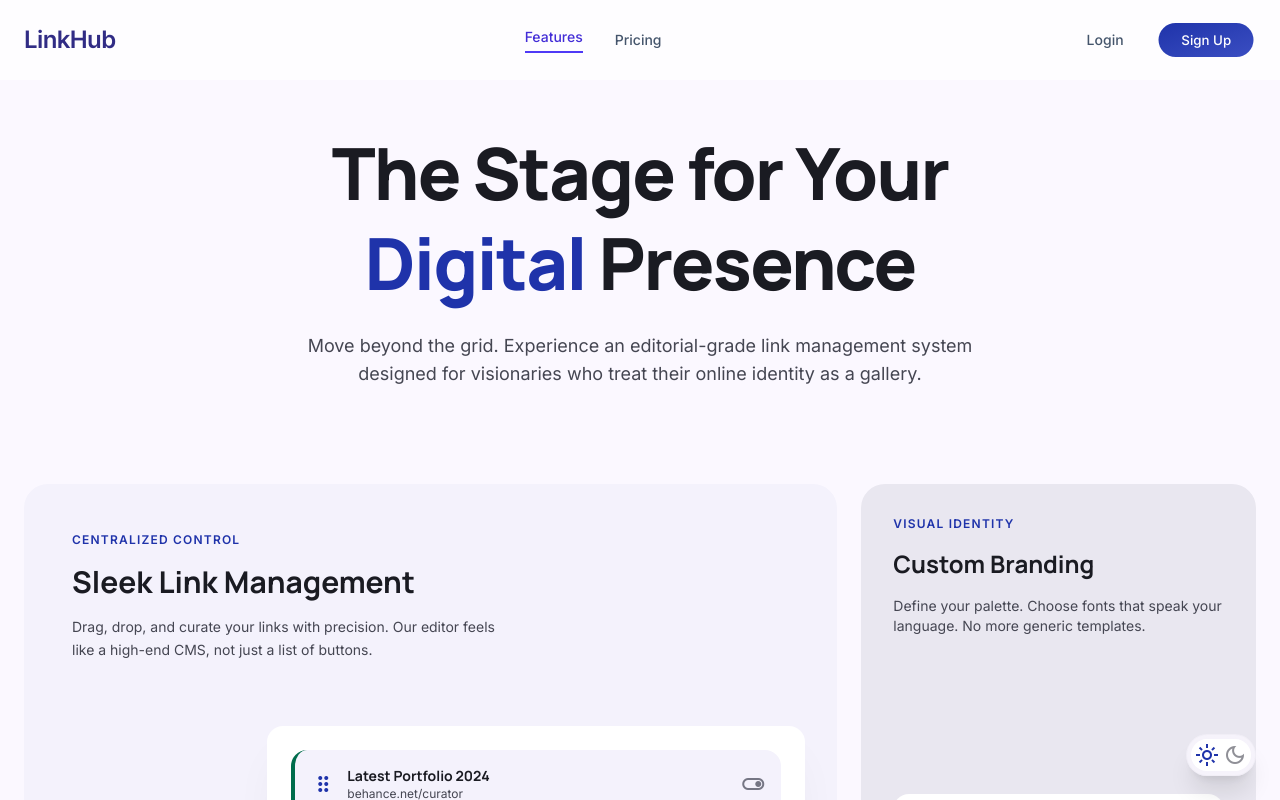
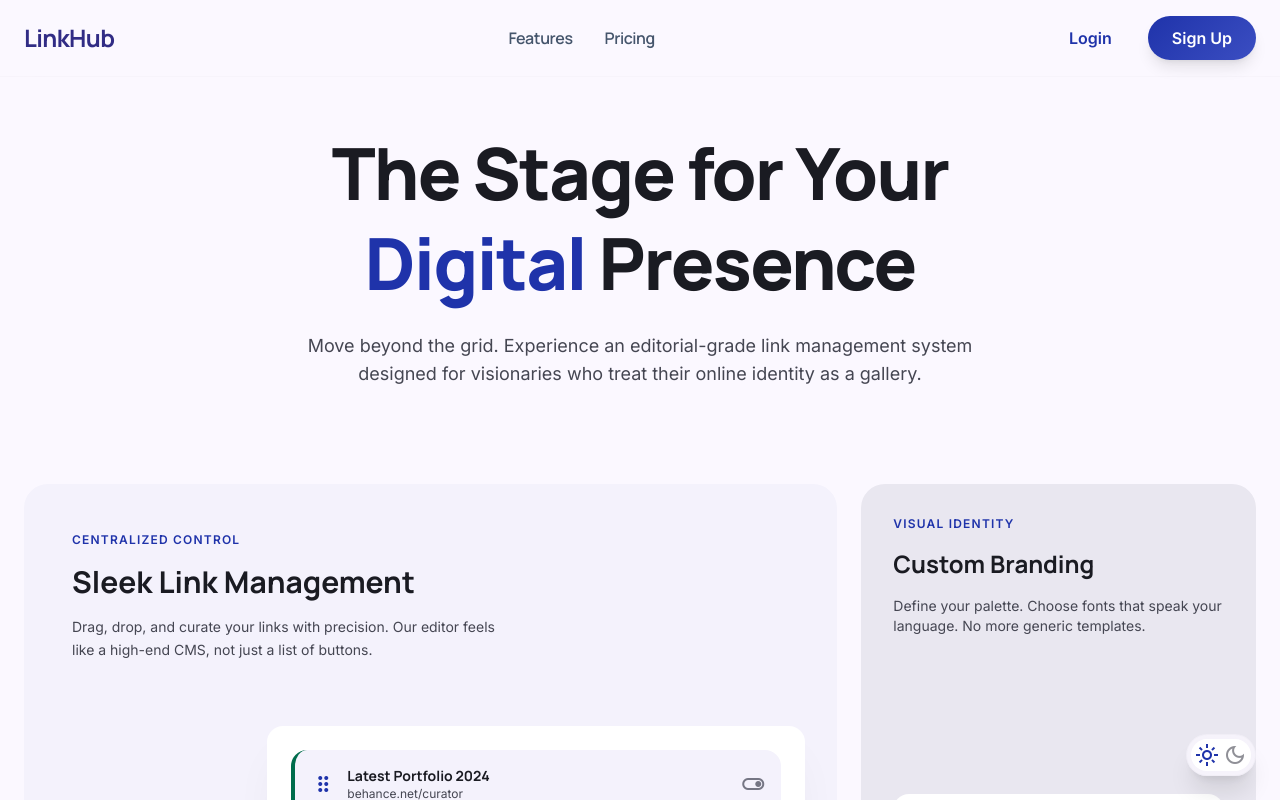
Before and after one commit to blummify/linkhub, a Next.js app: page /features in a window 1280 px wide. Shown: the top 800 px of the page. Built offline with nearby package versions, Linux system fonts and the light colour scheme.

Commit message:
style(ui): update hero text and navigation styles
- Change hero text color to white/80 for better contrast and remove redundant classes
- Update navigation with glass effect, consistent spacing, and improved hover animations
- Use shared CSS classes (glass-nav, cta-gradient) for consistency

```diff
--- a/app/features/page.tsx
+++ b/app/features/page.tsx
@@ -8,33 +8,33 @@ export const metadata: Metadata = {
 export default function FeaturesPage() {
   return (
     <>
-      <nav className="fixed top-0 w-full z-50 bg-white/70 backdrop-blur-xl">
-        <div className="flex justify-between items-center max-w-7xl mx-auto px-6 h-20">
+      <nav className="fixed top-0 w-full z-50 glass-nav border-b border-surface-variant/20">
+        <div className="flex justify-between items-center w-full px-6 py-4 max-w-7xl mx-auto">
           <Link
             href="/"
-            className="text-2xl font-black tracking-tight text-indigo-900"
+            className="text-2xl font-bold text-indigo-900 dark:text-indigo-100 font-headline tracking-tight hover:scale-105 transition-transform"
           >
             LinkHub
           </Link>
-          <div className="hidden md:flex items-center space-x-8">
+          <div className="hidden md:flex items-center gap-8 font-headline font-semibold tracking-tight">
             <Link
-              className="font-inter text-sm font-medium text-indigo-700 border-b-2 border-indigo-600 pb-1"
+              className="text-slate-600 hover:text-indigo-600 transition-all hover:translate-y-[-1px]"
               href="/features"
             >
               Features
             </Link>
             <Link
-              className="font-inter text-sm font-medium text-slate-600 hover:text-indigo-600 transition-colors"
+              className="text-slate-600 hover:text-indigo-600 transition-all hover:translate-y-[-1px]"
               href="/pricing"
             >
               Pricing
             </Link>
           </div>
-          <div className="flex items-center space-x-4">
-            <button className="font-inter text-sm font-medium text-slate-600 hover:text-indigo-600 transition-colors px-4 py-2">
+          <div className="flex items-center gap-4">
+            <button className="px-5 py-2 text-primary font-semibold hover:bg-indigo-50/50 transition-all scale-100 hover:scale-105 active:scale-95 duration-200">
               Login
             </button>
-            <button className="bg-gradient-to-br from-primary to-primary-container text-white px-6 py-2 rounded-full font-inter text-sm font-medium transition-transform scale-95 active:scale-90 duration-200">
+            <button className="cta-gradient px-6 py-2.5 text-white rounded-full font-bold shadow-lg hover:shadow-primary/30 hover:opacity-95 transition-all hover:scale-105 active:scale-95 duration-200">
               Sign Up
             </button>
           </div>
--- a/app/page.tsx
+++ b/app/page.tsx
@@ -338,7 +338,7 @@ export default function Home() {
           <h2 className="font-headline text-4xl md:text-5xl font-extrabold text-white mb-6 relative z-10">
             Ready to take center stage?
           </h2>
-          <p className="text-primary-container text-on-primary-container text-lg md:text-xl mb-10 max-w-2xl mx-auto relative z-10 opacity-90">
+          <p className="text-white/80 text-lg md:text-xl mb-10 max-w-2xl mx-auto relative z-10">
             Join 50,000+ creators who trust LinkHub to power their digital
             presence. No credit card required.
           </p>
```
